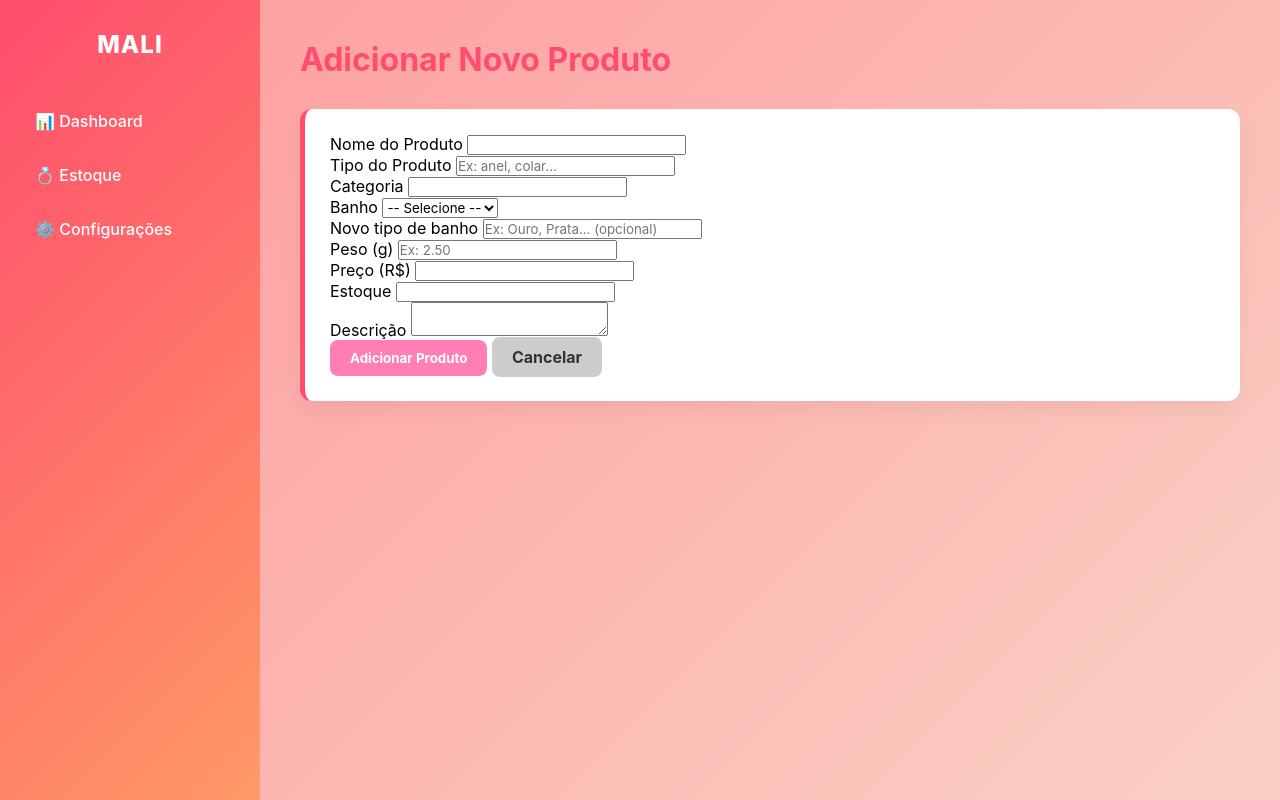
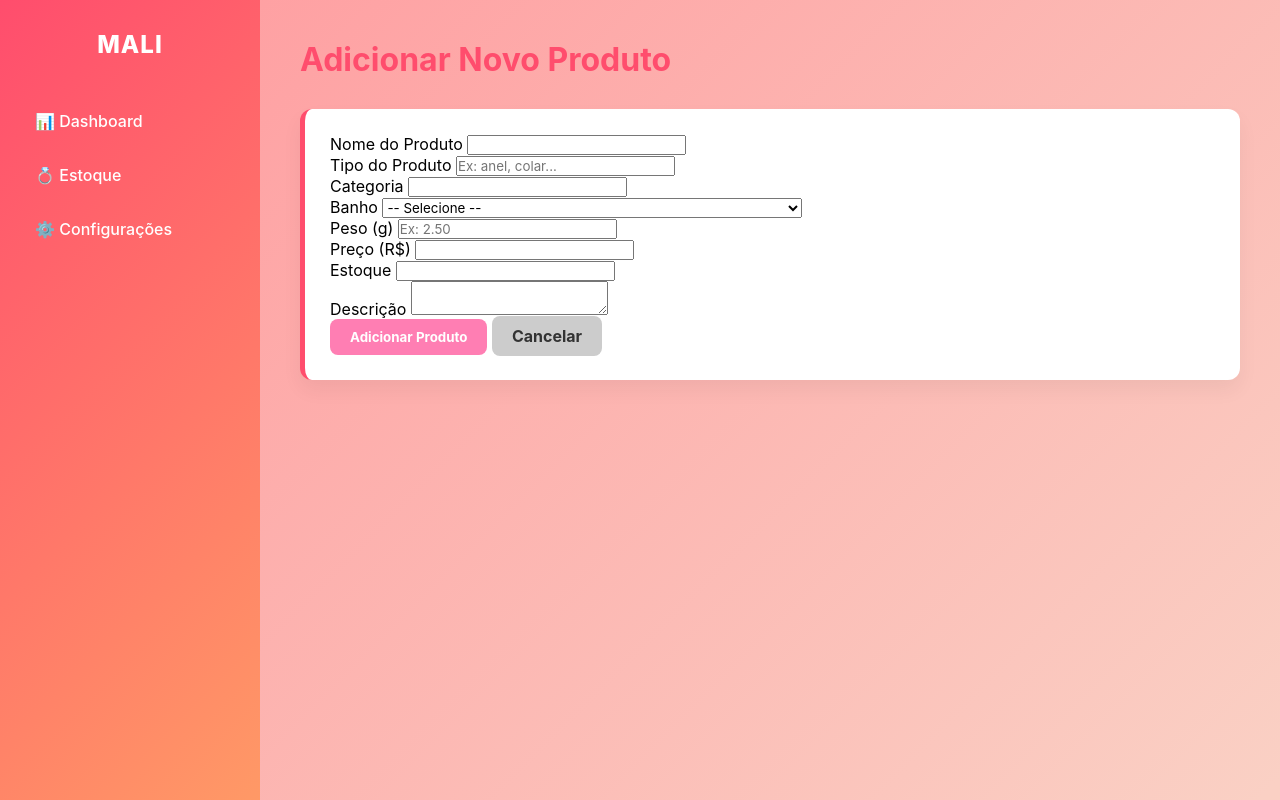
Before and after one commit to TigerHunterFERA/TCC_Mali_SemiJoias, a Django app: page /adicionar/ in a window 1280 px wide. Run offline with Django 5.2, Linux system fonts and the light colour scheme; data that the repository does not hold is empty.

Commit message:
Melhora cadastro de tipos de banho

```diff
--- a/estoque_project/estoque_app/static/estoque_app/style.css
+++ b/estoque_project/estoque_app/static/estoque_app/style.css
@@ -545,3 +545,36 @@ td {
 .login-box button:hover {
     filter: brightness(0.96);
 }
+
+.banho-wrapper {
+    display: inline-block;
+    width: 100%;
+    max-width: 420px;
+}
+
+.banho-wrapper select {
+    width: 100%;
+}
+
+.novo-banho-container {
+    display: none;
+    align-items: center;
+    gap: 15px;
+
+    padding: 12px 14px;
+
+    border: 1px solid #ddd;
+    border-top: none;
+
+    background: white;
+}
+
+.novo-banho-container span {
+    font-weight: 600;
+    font-size: 14px;
+}
+
+.novo-banho-container input {
+    flex: 1;
+    min-width: 120px;
+}
--- a/estoque_project/estoque_app/templates/estoque_app/adicionar.html
+++ b/estoque_project/estoque_app/templates/estoque_app/adicionar.html
@@ -93,16 +93,29 @@
                 <br>
 
                 <label>Banho</label>
-                <select name="banho">
-                    <option value="">-- Selecione --</option>
-                    {% for tipo in tipos_banho %}
-                    <option value="{{ tipo.id }}">{{ tipo.nome }}</option>
-                    {% endfor %}
-                </select>
-                <br>
 
-                <label>Novo tipo de banho</label>
-                <input type="text" name="novo_banho" placeholder="Ex: Ouro, Prata... (opcional)">
+                <div class="banho-wrapper">
+                    <select name="banho" id="banho-select">
+                        <option value="">-- Selecione --</option>
+
+                        {% for tipo in tipos_banho %}
+                            <option value="{{ tipo.id }}">{{ tipo.nome }}</option>
+                        {% endfor %}
+
+                        <option value="__novo__">＋ Novo tipo de banho</option>
+                    </select>
+
+                    <div id="novo-banho-container" class="novo-banho-container">
+                        <span>Digite um novo banho</span>
+
+                        <input
+                            type="text"
+                            name="novo_banho"
+                            id="novo-banho-input"
+                            placeholder="Ex: Ródio Branco"
+                        >
+                    </div>
+                </div>
                 <br>
 
                 <label>Peso (g)</label>
@@ -126,5 +139,22 @@
             </form>
         </div>
     </main>
+    <script>
+        const banhoSelect = document.getElementById("banho-select");
+        const novoBanhoContainer = document.getElementById("novo-banho-container");
+        const novoBanhoInput = document.getElementById("novo-banho-input");
+
+        banhoSelect.addEventListener("change", function () {
+            if (this.value === "__novo__") {
+                novoBanhoContainer.style.display = "flex";
+                novoBanhoInput.required = true;
+                novoBanhoInput.focus();
+            } else {
+                novoBanhoContainer.style.display = "none";
+                novoBanhoInput.required = false;
+                novoBanhoInput.value = "";
+            }
+        });
+    </script>
 </body>
 </html>
```
Also changed, not shown: estoque_project/estoque_app/templates/estoque_app/editar.html (+45 -8 lines).
